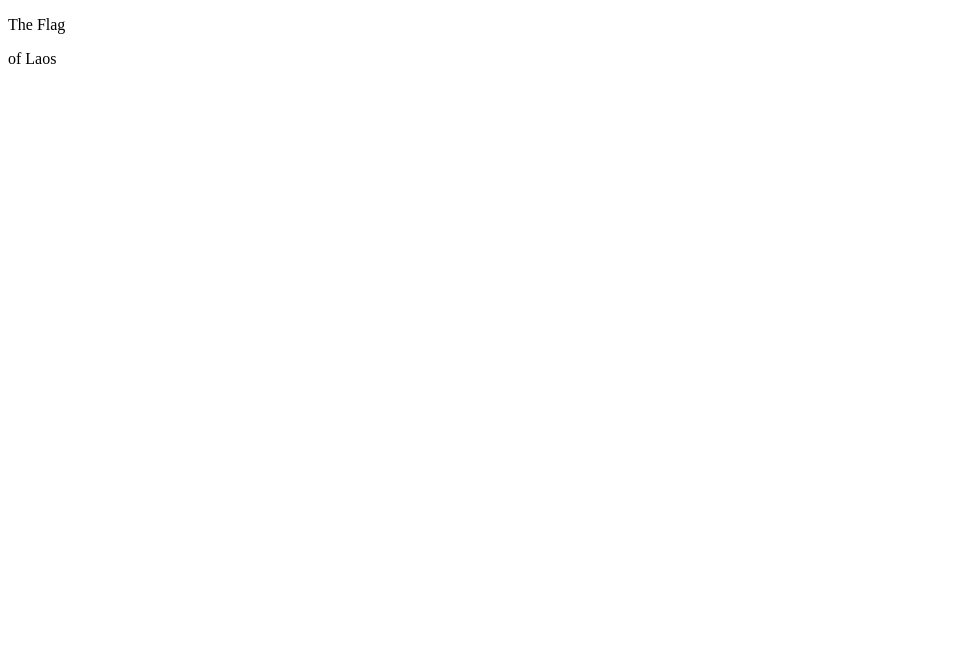
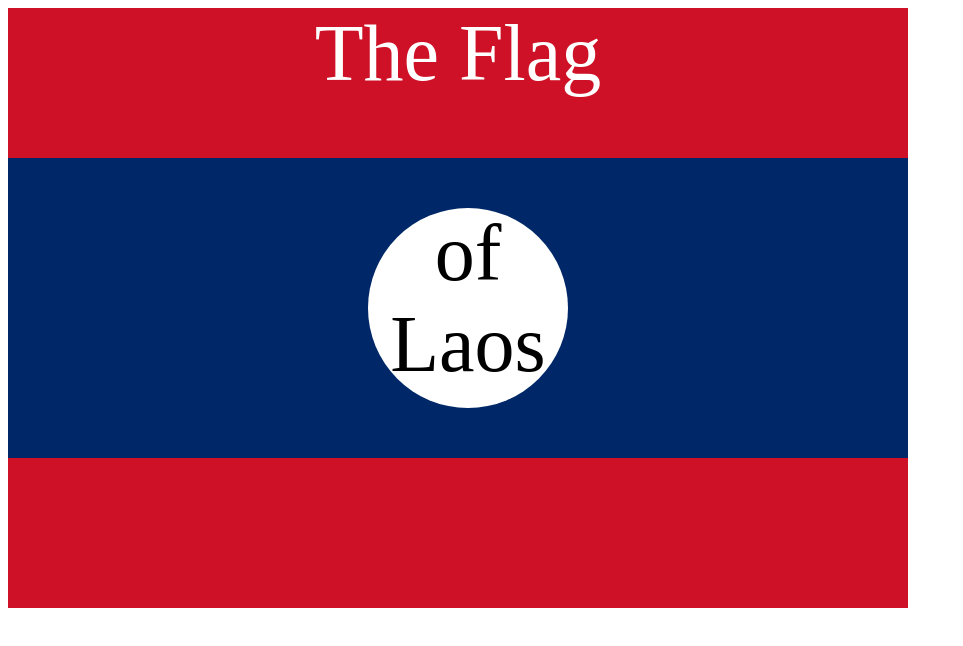
Before and after one commit to sunlipeipei/webdevelopment, a plain HTML site: page Section 7/7.3 CSS Flag Project/index.html in a window 1280 px wide. Shown: the whole page, without its empty margins (0-963 px from the left). Drawn offline with Linux system fonts and the light colour scheme.

Commit message:
Section 7 updates

```diff
--- a/Section 7/7.3 CSS Flag Project/index.html
+++ b/Section 7/7.3 CSS Flag Project/index.html
@@ -6,7 +6,39 @@
   <title>CSS Flag Project</title>
   <style>
     /* Write your CSS Code here */
-
+    p {
+      font-size: 5rem;
+      text-align: center;
+      margin: 0;
+      color: white;
+    }
+    .flag {
+      background-color: rgb(206, 17, 38);
+      width: 900px;
+      height: 600px;
+      position: relative;
+    }
+    .flag > div {
+      background-color:rgb(0, 40, 104);
+      width: 100%;
+      height: 300px;
+      position:absolute;
+      color: white;
+      text-align: center;
+      top: 150px;
+    }
+    .flag > div > div {
+      background-color: white;
+      width: 200px;
+      height: 200px;
+      position: absolute;
+      top: 50px;
+      left: 40%;
+      border-radius: 50%
+    }
+    .flag > div > div > p {
+      color: black;
+    }
   </style>
 </head>
 
```
Also changed, not shown: Section 7/7.2 CSS Positioning/index.html (+17 -0 lines).
